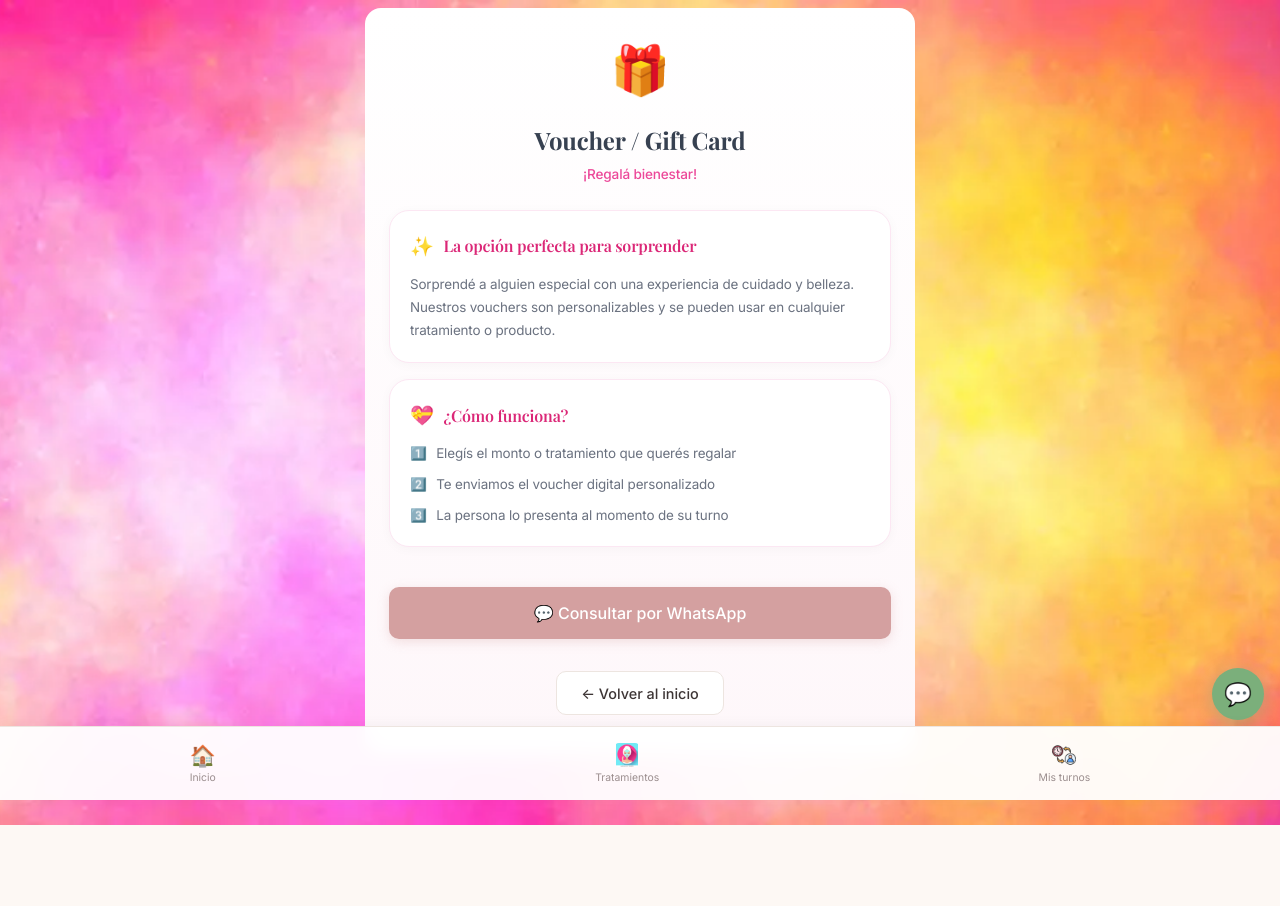
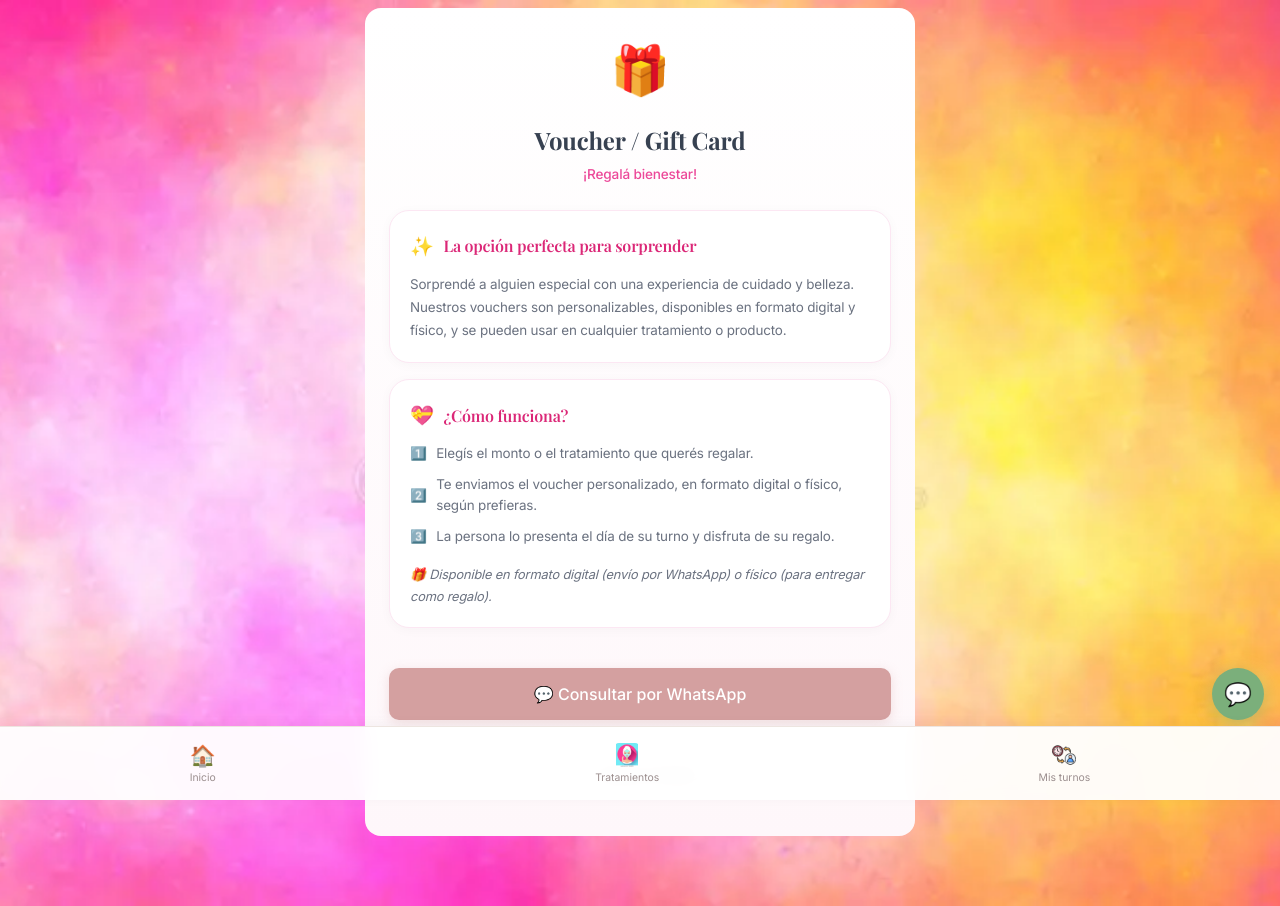
Before and after one commit to PameVillegas/belleza-saludable, a React (Vite) app in the folder frontend/: page /voucher in a window 1280 px wide. Before the commit the page ends 825 px from the top, so only its background shows below. Built offline with nearby package versions, Linux system fonts and the light colour scheme.

Commit message:
Voucher: digital y fisico, pasos actualizados, aclaracion de formatos

```diff
--- a/frontend/src/pages/Voucher.jsx
+++ b/frontend/src/pages/Voucher.jsx
@@ -25,7 +25,7 @@ function Voucher() {
           <h3 className="prof-section-title">La opción perfecta para sorprender</h3>
         </div>
         <p className="prof-section-text">
-          Sorprendé a alguien especial con una experiencia de cuidado y belleza. Nuestros vouchers son personalizables y se pueden usar en cualquier tratamiento o producto.
+          Sorprendé a alguien especial con una experiencia de cuidado y belleza. Nuestros vouchers son personalizables, disponibles en formato digital y físico, y se pueden usar en cualquier tratamiento o producto.
         </p>
       </div>
 
@@ -37,17 +37,20 @@ function Voucher() {
         <div className="prof-info-list">
           <div className="prof-info-item">
             <span>1️⃣</span>
-            <span>Elegís el monto o tratamiento que querés regalar</span>
+            <span>Elegís el monto o el tratamiento que querés regalar.</span>
           </div>
           <div className="prof-info-item">
             <span>2️⃣</span>
-            <span>Te enviamos el voucher digital personalizado</span>
+            <span>Te enviamos el voucher personalizado, en formato digital o físico, según prefieras.</span>
           </div>
           <div className="prof-info-item">
             <span>3️⃣</span>
-            <span>La persona lo presenta al momento de su turno</span>
+            <span>La persona lo presenta el día de su turno y disfruta de su regalo.</span>
           </div>
         </div>
+        <p className="prof-section-text" style={{ marginTop: '1rem', fontSize: '0.8rem', fontStyle: 'italic' }}>
+          🎁 Disponible en formato digital (envío por WhatsApp) o físico (para entregar como regalo).
+        </p>
       </div>
 
       <button
```
